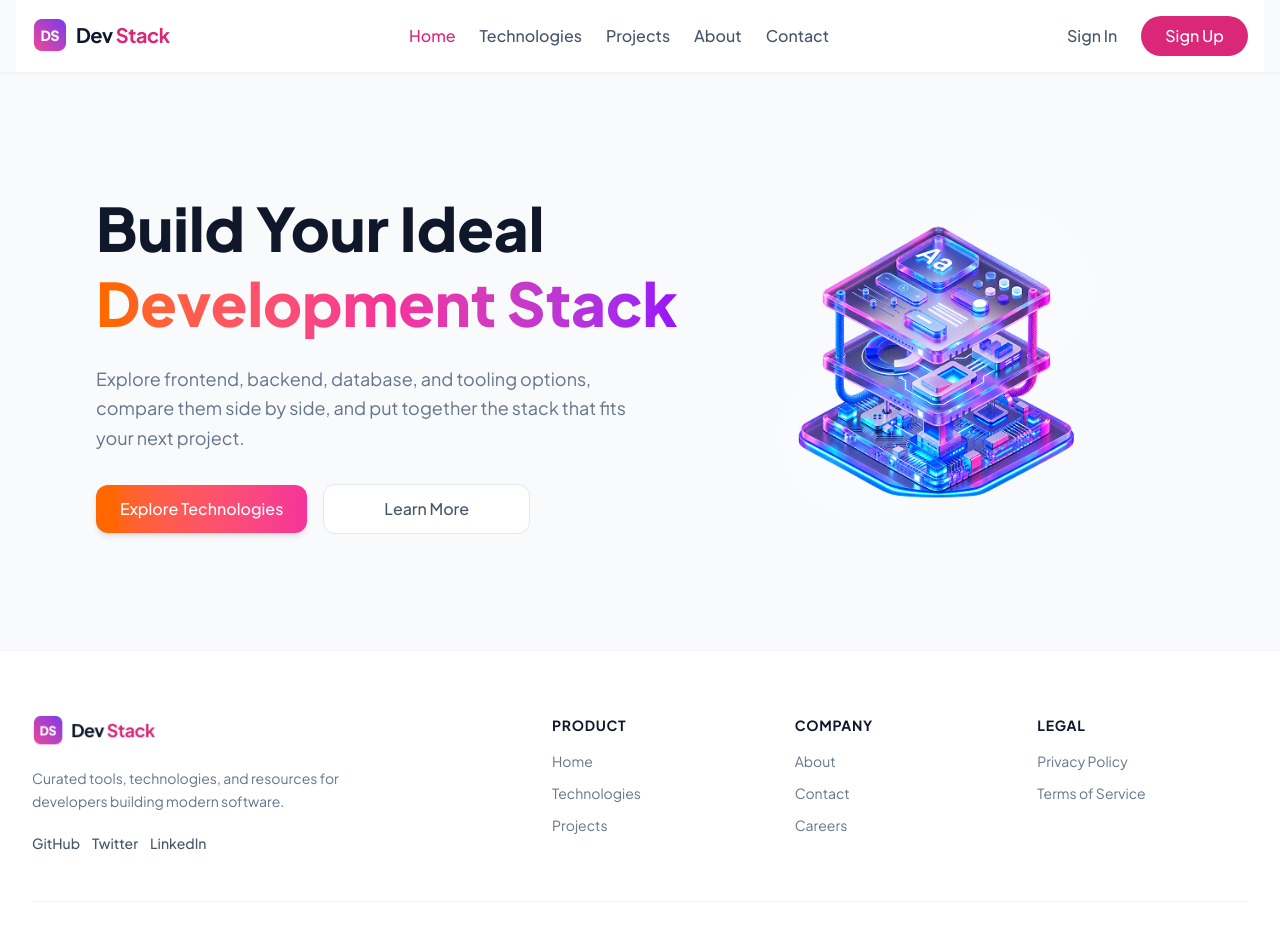
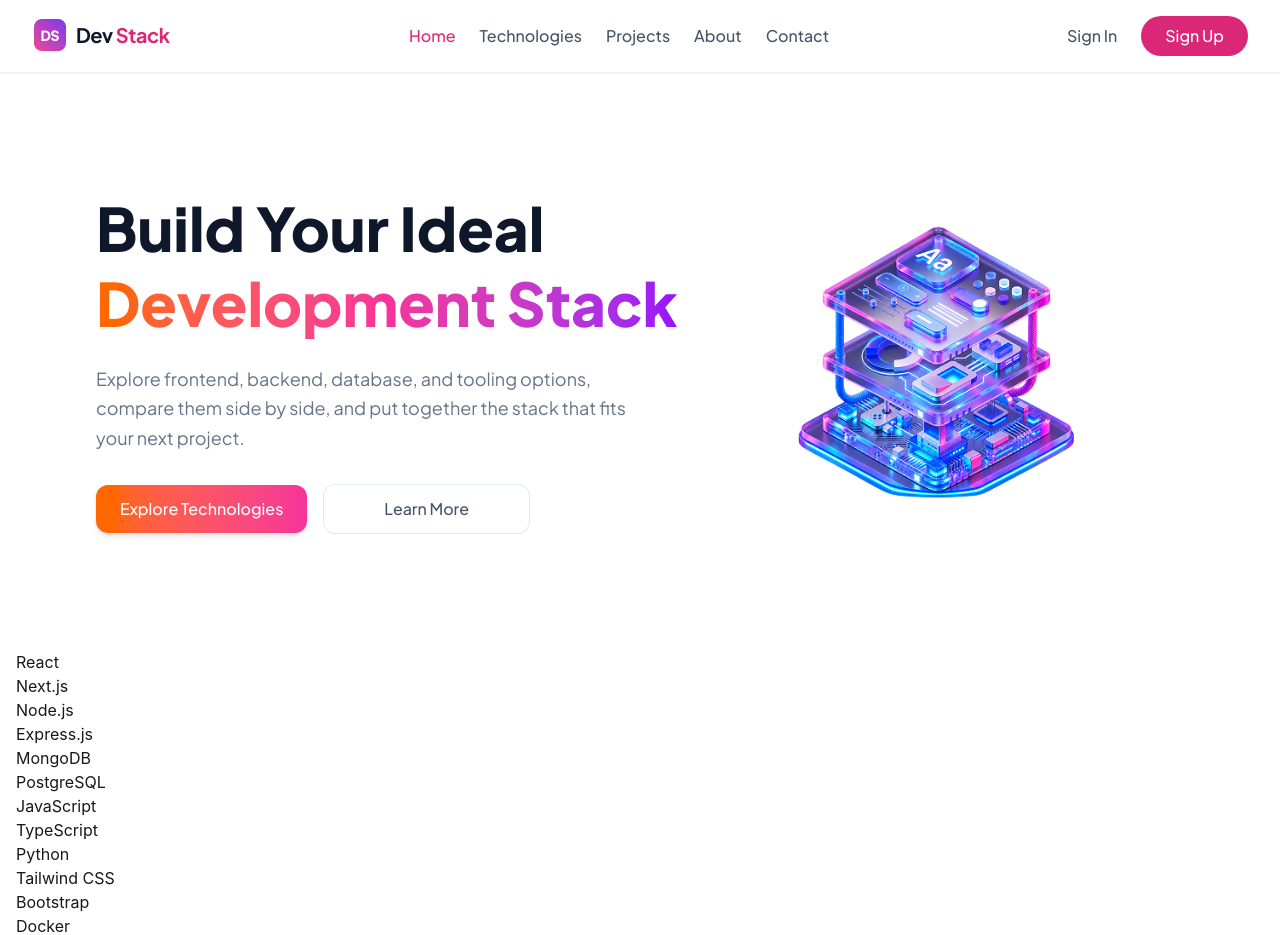
Before and after one commit to smerfan0009-sys/Dev-Stack, a React (Vite) app: page / in a window 1280 px wide. Shown: the top 935 px of the page. Built offline with nearby package versions, Linux system fonts and the light colour scheme.

Commit message:
Footer-Compelete-And-StacksCard-Start

```diff
--- a/src/App.tsx
+++ b/src/App.tsx
@@ -1,8 +1,21 @@
 import HeroSection from "./components/HeroSection";
 import Navbar from "./components/Navbar";
 import Footer from "./components/Footer";
+import Stacks from "./components/Stacks";
+import { Suspense } from "react";
+import type { IStack } from "./types/stacksType";
+
+
+const stacksfetch = async ():Promise<IStack[]> => {
+  const res = await fetch("/technologies.json");
+  const data = await res.json();
+  return data;
+
+};
+
 
 function App() {
+  const stacksPromise = stacksfetch();
   return (
     <div>
       <div className="max-w-7xl mx-auto px-4">
@@ -13,9 +26,11 @@ function App() {
 
       <main className="max-w-7xl mx-auto px-4">
         <HeroSection />
-
+        <Suspense fallback={<h2>Loading.......</h2>}>
+          <Stacks stacksPromise={stacksPromise} />
+        </Suspense>
       </main>
-      <Footer/>
+      <Footer />
     </div>
   );
 }
--- /dev/null
+++ b/src/components/SelectedStacks.tsx
@@ -0,0 +1,21 @@
+import React from 'react';
+
+const SelectedStacks = ({stacks}) => {
+    console.log(stacks,'stacks from selected stacks');
+    return (
+        <div>
+
+            {
+                stacks.map((stack)=>{
+                    return <div>
+                        {stack.name}
+                    </div>
+
+                })
+            }
+
+        </div>
+    );
+};
+
+export default SelectedStacks;
--- /dev/null
+++ b/src/components/Stacks.tsx
@@ -0,0 +1,28 @@
+import React, { use } from 'react';
+import type { IStack } from '../types/stacksType';
+import SelectedStacks from '../components/SelectedStacks';
+
+interface StacksProps {
+    stacksPromise: Promise<Istaks[]>
+}
+
+const Stacks = ({ stacksPromise }: StacksProps) => {
+    console.log(stacksPromise)
+
+    const stacks = use(stacksPromise);
+    console.log(stacks, "stacks");
+    return (
+        <div>
+            <div>
+
+            </div>
+
+            <div>
+                <SelectedStacks stacks={stacks} />
+            </div>
+
+        </div>
+    );
+};
+
+export default Stacks;
--- /dev/null
+++ b/src/components/UnselectedStacks.tsx
@@ -0,0 +1,11 @@
+import React from 'react';
+
+const UnselectedStacks = () => {
+    return (
+        <div>
+
+        </div>
+    );
+};
+
+export default UnselectedStacks;
--- a/src/index.css
+++ b/src/index.css
@@ -1,18 +1,2 @@
 @import "tailwindcss";
 @plugin "daisyui";
-
-* {
-  box-sizing: border-box;
-}
-
-html {
-  scroll-behavior: smooth;
-}
-
-body {
-  margin: 0;
-  font-family: Inter, system-ui, -apple-system, BlinkMacSystemFont, "Segoe UI",
-    sans-serif;
-  background: #f8fafc;
-  color: #0f172a;
-}
--- /dev/null
+++ b/src/types/stacksType.ts
@@ -0,0 +1,11 @@
+
+export interface IStack {
+    id: string;
+    name: string;
+    category: string;
+    description: string;
+    icon: string;
+    rating: number;
+    difficulty: string;
+    badge: string;
+}
```
Also changed, not shown: public/technologies.json (renamed from src/data/technologies.json).
